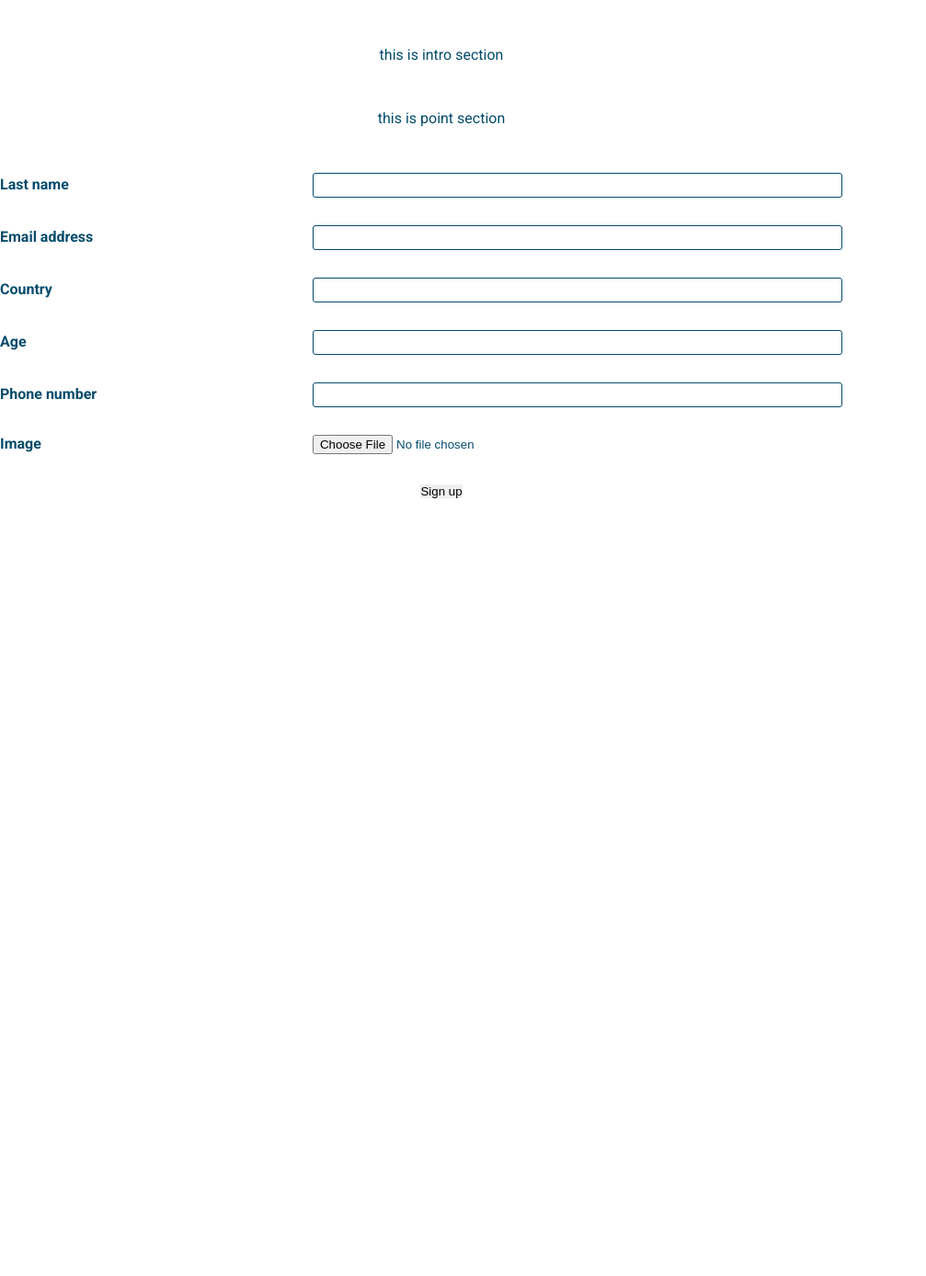
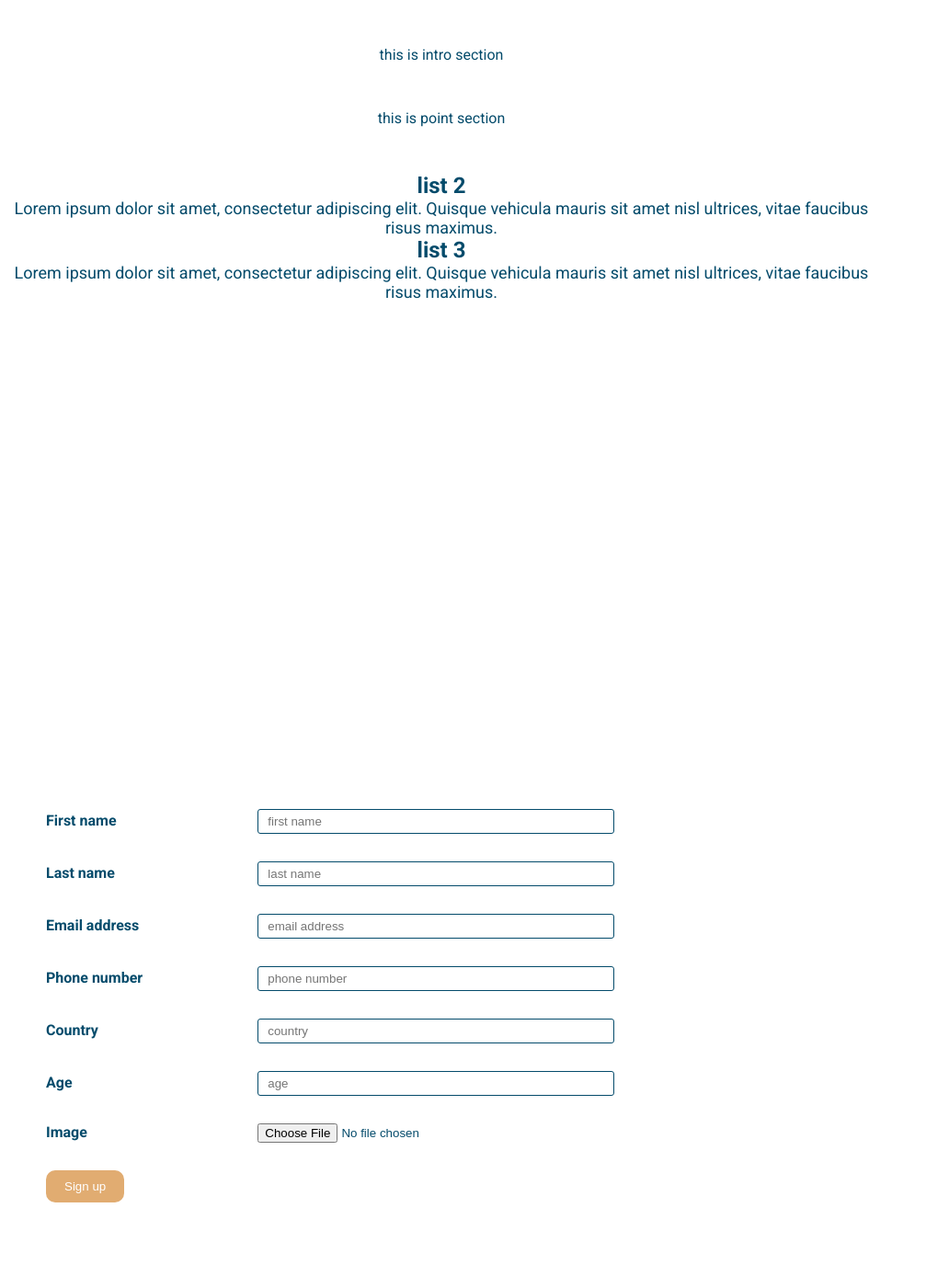
Before and after one commit to ayakade/PHP-MVC-EcommerceTravelLandingPage, a PHP site: page / in a window 1280 px wide. Shown: the whole page at 92% size, without its empty margins (0-1007 px from the left). Before the commit the page ends 542 px from the top, so only its background shows below. Run offline with PHP 8.4, Linux system fonts and the light colour scheme; data that the repository does not hold is empty; some libraries are stand-ins or nearby versions.

Commit message:
Update form.php

```diff
--- a/views/form.php
+++ b/views/form.php
@@ -1,37 +1,57 @@
 <div class="form">
-    <h1>Login</h1>
-    <form id="signupForm" method="post" action="index.php" enctype="multipart/form-data">
+    <div class="title col-12 col-lg-5">
+        <h2>Sign up now</h2>
+        <div class="lists">
+            <div class="list">
+                <h3>list 1</h3>
+                <p>Lorem ipsum dolor sit amet, consectetur adipiscing elit. Quisque vehicula mauris sit amet nisl ultrices, vitae faucibus risus maximus.</p>
+            </div><!-- .list -->
+
+            <div class="list">
+                <h3>list 2</h3>
+                <p>Lorem ipsum dolor sit amet, consectetur adipiscing elit. Quisque vehicula mauris sit amet nisl ultrices, vitae faucibus risus maximus.</p>
+            </div><!-- .list -->
+
+            <div class="list">
+                <h3>list 3</h3>
+                <p>Lorem ipsum dolor sit amet, consectetur adipiscing elit. Quisque vehicula mauris sit amet nisl ultrices, vitae faucibus risus maximus.</p>
+            </div><!-- .list -->
+
+        </div><!-- .lists -->
+    </div><!-- title -->
+
+    <form class="col-12 col-lg-7" id="signupForm" method="post" action="index.php" enctype="multipart/form-data">
         <input type="hidden" name="controller" value="public" />
         <input type="hidden" name="action" value="signup" />
 
         <div class="fieldgroup required">
             <label>First name</label>
-            <input type="text" name="strFirstName" value="" />
+            <input type="text" name="strFirstName" placeholder="first name" value="" />
         </div><!-- .fieldgroup -->
 
         <div class="fieldgroup required">
             <label>Last name</label>
-            <input type="text" name="strLastName" value="" />
+            <input type="text" name="strLastName" placeholder="last name" value="" />
         </div><!-- .fieldgroup -->
 
         <div class="fieldgroup required">
             <label>Email address</label>
-            <input type="text" name="strEmail" value="" />
+            <input type="text" name="strEmail" placeholder="email address" value="" />
+        </div><!-- .fieldgroup -->
+
+        <div class="fieldgroup required">
+            <label>Phone number</label>
+            <input type="text" name="strPhoneNumber" placeholder="phone number" value="" />
         </div><!-- .fieldgroup -->
 
         <div class="fieldgroup required">
             <label>Country</label>
-            <input type="text" name="strCountry" value="" />
+            <input type="text" name="strCountry" placeholder="country" value="" />
         </div><!-- .fieldgroup -->
 
         <div class="fieldgroup required">
             <label>Age</label>
-            <input type="text" name="strAge" value="" />
-        </div><!-- .fieldgroup -->
-
-        <div class="fieldgroup required">
-            <label>Phone number</label>
-            <input type="text" name="strPhoneNumber" value="" />
+            <input type="text" name="strAge" placeholder="age" value="" />
         </div><!-- .fieldgroup -->
 
         <div class="fieldgroup">
@@ -39,7 +59,7 @@
             <input type="file" name="image" value="" />
         </div><!-- .fieldgroup -->
 
-        <input type="submit" value="Sign up">
+        <input class="cta" type="submit" value="Sign up">
     </form>
 
 </div><!-- .form / form.php -->
```
